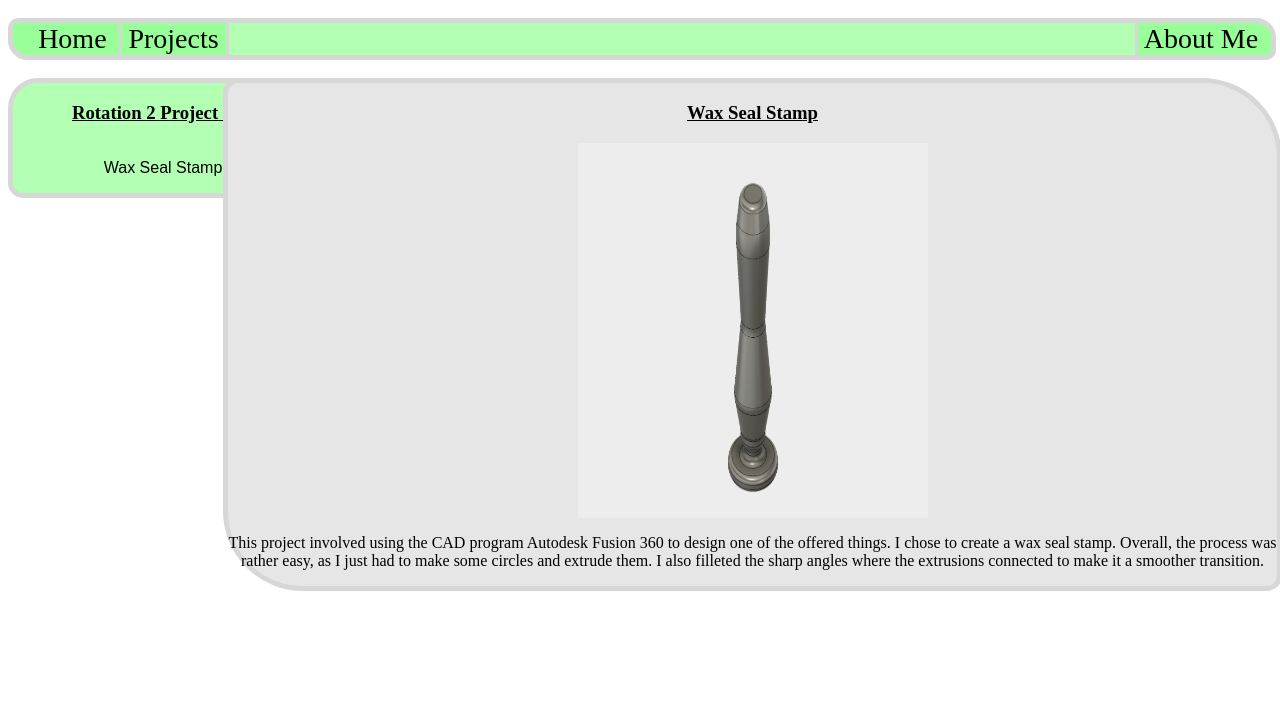
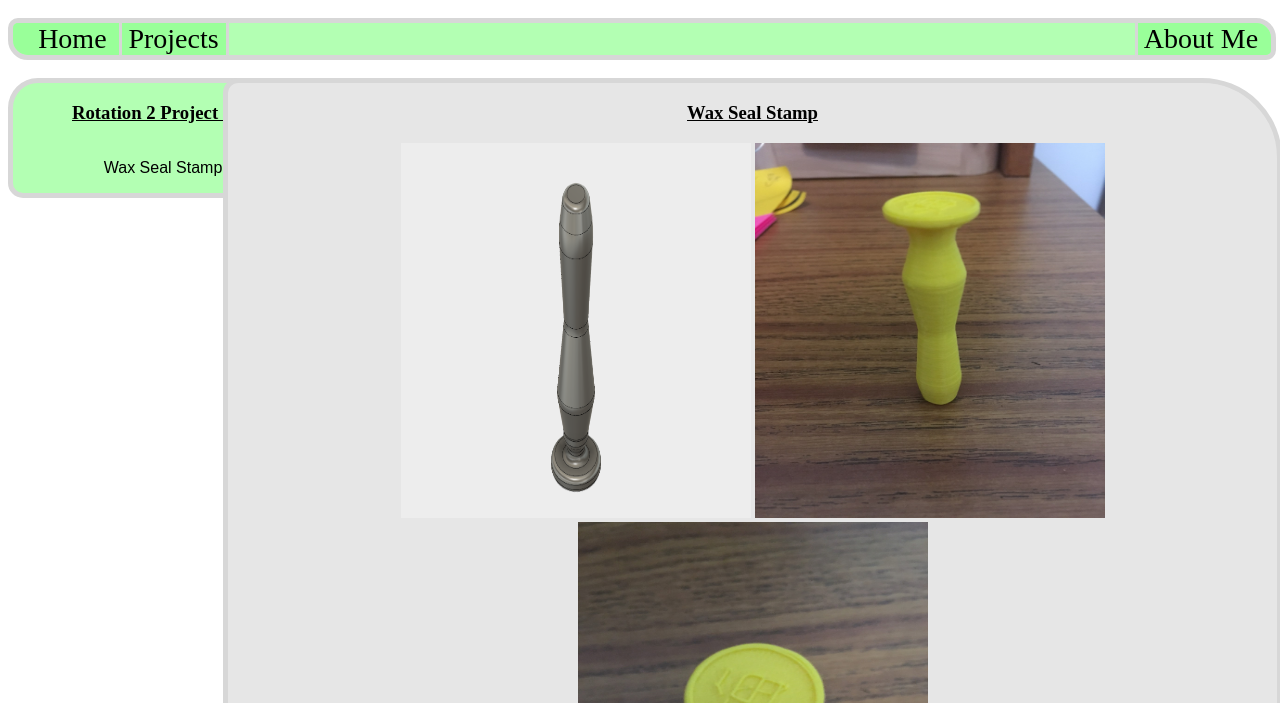
Before and after one commit to wrafab/lewisw, a plain HTML site: page rotation2.html in a window 1280 px wide. Both pictures are taken after a click on the button "Wax Seal Stamp". Shown: the part 97-800 px from the top of the page. Drawn offline with Linux system fonts and the light colour scheme.

Commit message:
Update rotation2.html

```diff
--- a/rotation2.html
+++ b/rotation2.html
@@ -47,6 +47,8 @@
 			<div id="pstuff">
 				<h3 id="pstuffh"> </h3>
 				<img src="" alt="" id="pstuffimg">
+				<img src="" alt="" id="pstuffimg2">
+				<img src="" alt="" id="pstuffimg3">
 				<p id="pstuffb"> </p>
 			</div>
 		</div>
@@ -66,6 +68,8 @@
 			var head = document.getElementById("pstuffh");
 			var body = document.getElementById("pstuffb");
 			var img = document.getElementById("pstuffimg");
+			var img2 = document.getElementById("pstuffimg2");
+			var img3 = document.getElementById("pstuffimg3");
 			var leftPanel = document.getElementById("leftpanel");
 
 			//Actual Code Starts!
@@ -75,10 +79,17 @@
 					leftPanel.style.borderRadius = "15px 80px";
 					head.innerHTML = "Wax Seal Stamp";
 					img.src = "waxsealstamp.png";
-					img.alt = "Project 1";
 					img.height = "375";
 					img.width = "350";
-					img.style.display = 'block';
+					img.style.display = 'inline-block';
+					img2.src = "fullstamp.jpg";
+					img2.height = "375";
+					img2.width = "350";
+					img2.style.display = 'inline-block';
+					img3.src = "stamptop.jpg";
+					img3.height = "375";
+					img3.width = "350";
+					img3.style.display = 'inline-block';
 					body.innerHTML = "This project involved using the <span title=\"Computer Aided Design\">CAD</span> program Autodesk Fusion 360 to design one of the offered things. I chose to create a wax seal stamp. Overall, the process was rather easy, as I just had to make some circles and extrude them. I also <span title=\"rounding edges\">filleted</span> the sharp angles where the extrusions connected to make it a smoother transition.";
 					placeholder.style.display = 'none';
 					leftPanel.style.display = 'inline-block';
@@ -87,6 +98,8 @@
 					head.innerHTML = "";
 					body.innerHTML = "";
 					img.style.display = 'none';
+					img2.style.display = 'none';
+					img3.style.display = 'none';
 					placeholder.style.display = 'inline-block';
 					leftPanel.style.display = 'none';
 
```
